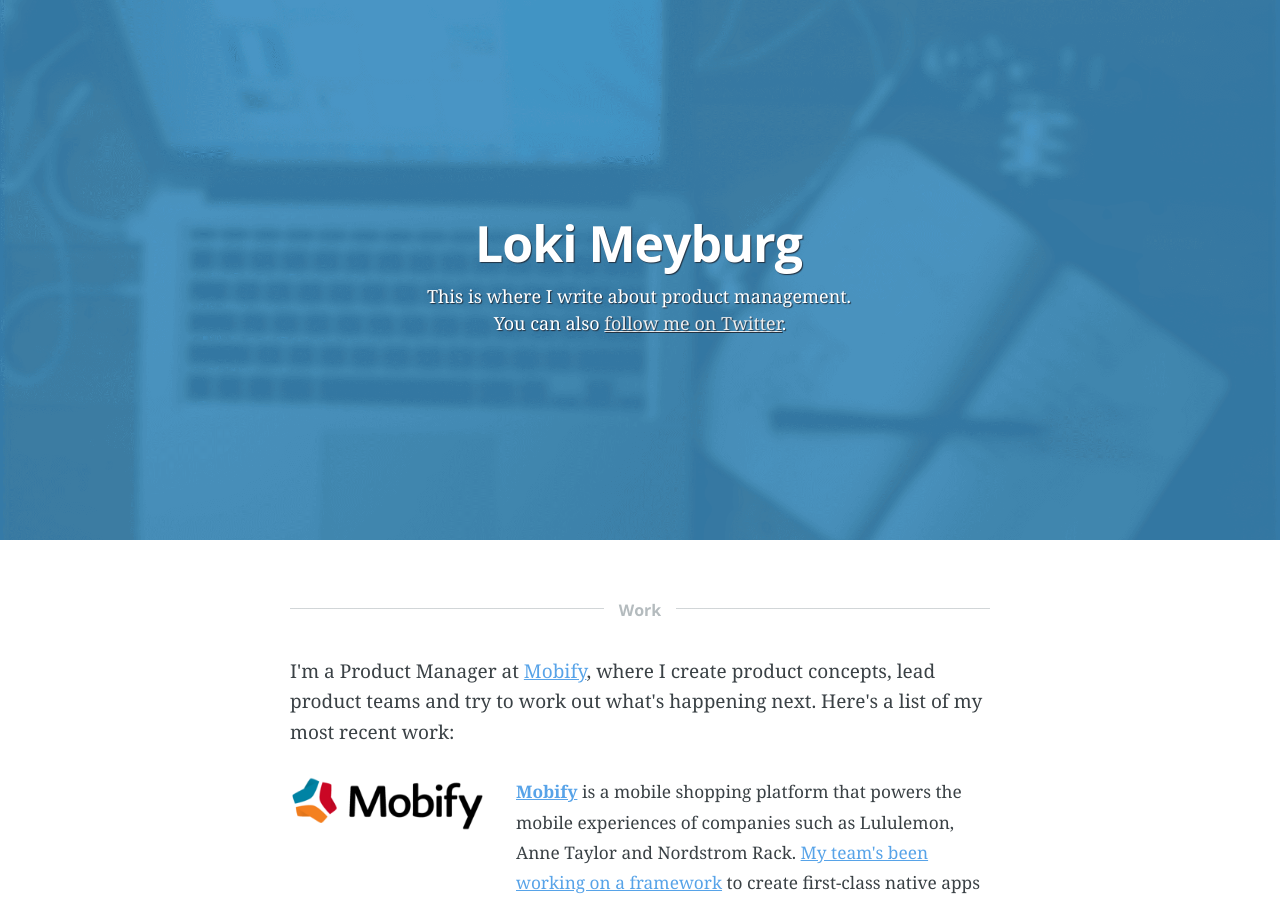
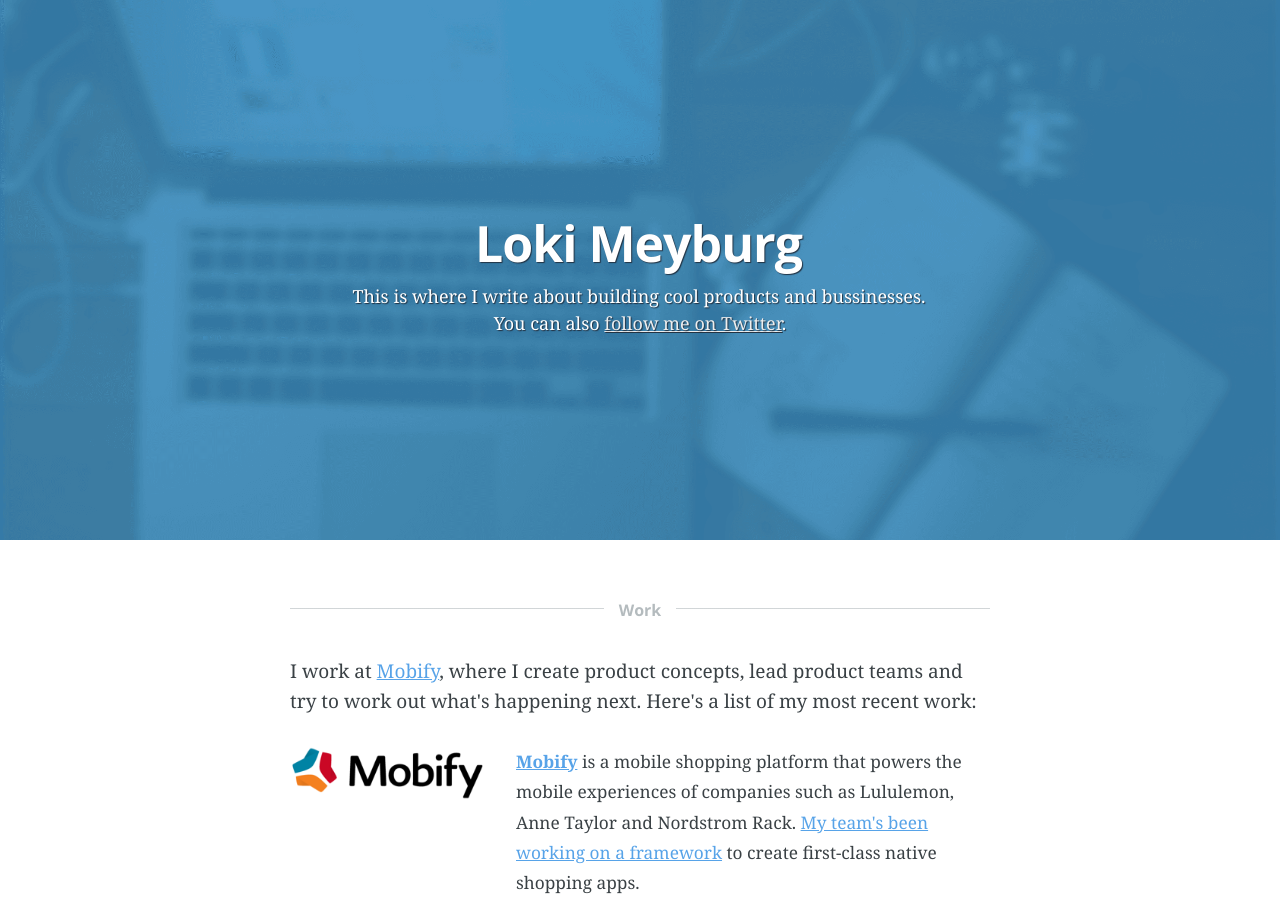
Before and after one commit to lokimeyburg/lokimeyburg.github.io, a Jekyll site: the page built from index.html, in a window 1280 px wide and 900 px high. Built offline with Jekyll 4.4.1, drawn with Linux system fonts in a browser that asks for light colours; Markdown is read by kramdown in place of the engine named in the settings; the list of posts is cut into pages by our own code; some of the changed text lies outside the part shown.

```diff
--- a/index.html
+++ b/index.html
@@ -11,7 +11,7 @@
         <div class="site-head-content" class="inner">
             <h1 class="blog-title">{{ site.name }}</h1>
             <h2 class="blog-description">
-                This is where I write about product management. <div class="description-break"></div>
+                This is where I write about building cool products and bussinesses. <div class="description-break"></div>
                 You can also <a href='https://twitter.com/lokimeyburg' target="_blank">follow me on Twitter</a>.
             </h2>
         </div>
@@ -22,7 +22,7 @@
 <main class="content" role="main">
   <article class="homepage-blurb">
     <h4 class="seperator-heading" style="margin-bottom: 30px;"><span>Work</span></h4>
-    I'm a Product Manager at <a href='http://www.mobify.com/' target="_blank">Mobify</a>, where I create product concepts, lead product teams and try to work out what's happening next. Here's a list of my most recent work:
+    I work at <a href='http://www.mobify.com/' target="_blank">Mobify</a>, where I create product concepts, lead product teams and try to work out what's happening next. Here's a list of my most recent work:
 
     <div class="portfolio-row">
       <div class="portfolio-image">
@@ -30,7 +30,7 @@
       </div>
 
       <div class="portfolio-content">
-        <strong><a href='http://www.mobify.com/' target="_blank">Mobify</a></strong> is a mobile shopping platform that powers the mobile experiences of companies such as Lululemon, Anne Taylor and Nordstrom Rack. <a href='http://astro.mobify.com' target="_blank">My team's been working on a framework</a> to create first-class native apps using Javascript.
+        <strong><a href='http://www.mobify.com/' target="_blank">Mobify</a></strong> is a mobile shopping platform that powers the mobile experiences of companies such as Lululemon, Anne Taylor and Nordstrom Rack. <a href='http://www.mobify.com/platform/better-mobile-shopping/' target="_blank">My team's been working on a framework</a> to create first-class native shopping apps.
       </div>
     </div>
 
```
Also changed, not shown: other parts of index.html (+1 -1 lines).
